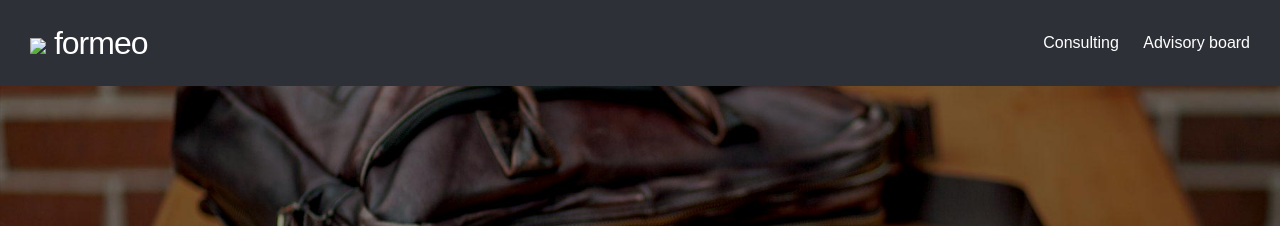
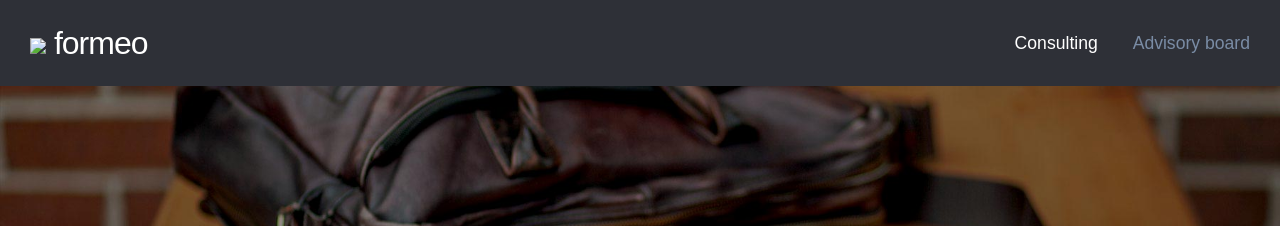
Before and after one commit to davidbergstrom/formeo-web, a Jekyll site: the page built from advisory-board.md, in a window 1280 px wide and 900 px high. Shown: the top 226 px of the window. Built offline with Jekyll 4.4.1, drawn with Linux system fonts in a browser that asks for light colours; nearby versions of some CDN libraries.

Commit message:
Add current state to navigation

```diff
--- a/_includes/header.html
+++ b/_includes/header.html
@@ -1,4 +1,3 @@
-
 {% capture root %}{% if page.root %}{{ page.root }}{% else %}{{ post.root }}{% endif %}{%endcapture%}
 
 <header class="StickyHeader">
@@ -6,8 +5,8 @@
     <h1 class="StickyHeader-title"><a href="{{ site.baseurl }}/"><img class="logo" src="{{ root }}img/logo-formeo.svg"> formeo</a></h1>
 
     <nav class="Navigation">
-        <a class="Navigation-link" href="{{ site.baseurl }}/consulting/">Consulting</a>
-        <a class="Navigation-link" href="{{ site.baseurl }}/advisory-board/">Advisory board</a>
+        <a class="Navigation-link {% if page.url == '/consulting/' %} current{% endif%}" href="{{ site.baseurl }}/consulting/">Consulting</a>
+        <a class="Navigation-link{% if page.url == '/advisory-board/' %} current{% endif%}" href="{{ site.baseurl }}/advisory-board/">Advisory board</a>
     </nav>
 
 </header>
--- a/_sass/components/_navigation.scss
+++ b/_sass/components/_navigation.scss
@@ -1,6 +1,7 @@
 .Navigation {
     float: right;
     font-family: $heading-font-family;
+    font-size: 1.1em;
     margin-right: $spacing-unit;
 }
 
@@ -10,13 +11,14 @@
     line-height: $header-height;
 
     &:not(:first-child) {
-        margin-left: 20px;
+        margin-left: 30px;
     }
 
     &:visited {
         color: white;
     }
 
+    &.current,
     &:hover {
         color: #7A8CA5;
         cursor: pointer;
```
Also changed, not shown: _layouts/about.html (deleted, +0 -14 lines), about.md (deleted, +0 -5 lines).
